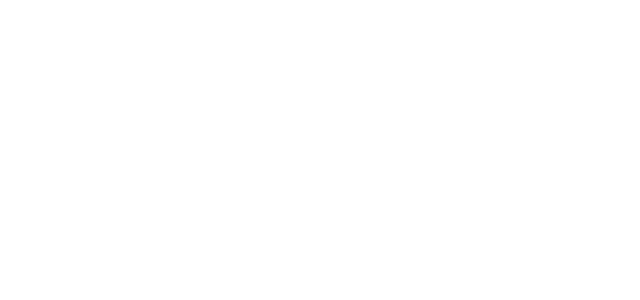
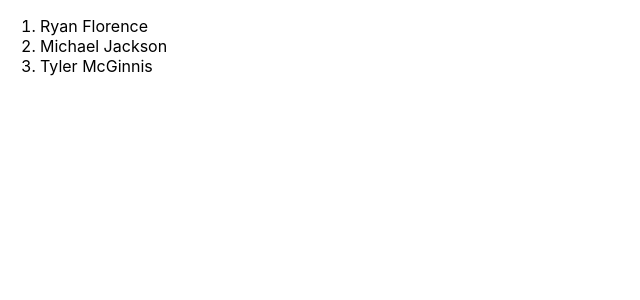
Before and after one commit to krittiyaclark/React-Contacts, a React (Create React App) app: page / in a window 1280 px wide. Shown: the top 300 px of the page, without its empty margins (0-640 px from the left). Built offline with nearby package versions, Linux system fonts and the light colour scheme.

Commit message:
Render default contacts

```diff
--- a/src/ListContacts.js
+++ b/src/ListContacts.js
@@ -2,10 +2,13 @@
 
 class ListContracts extends Component {
     render() {
-        console.log('Props', this.props)
         return (
             <ol className='contact-list'>
-
+                {this.props.contacts.map((contact) => (
+                    <li key={contact.id}>
+                    {contact.name}
+                    </li>
+                ))}
             </ol>
         )
     }
```
